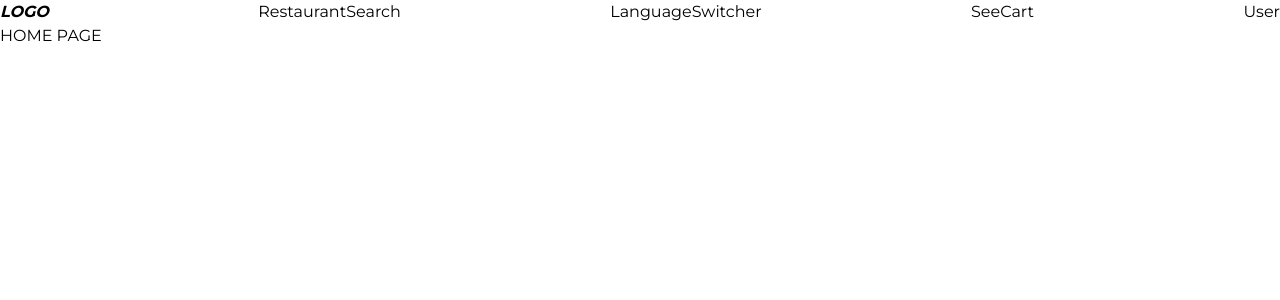
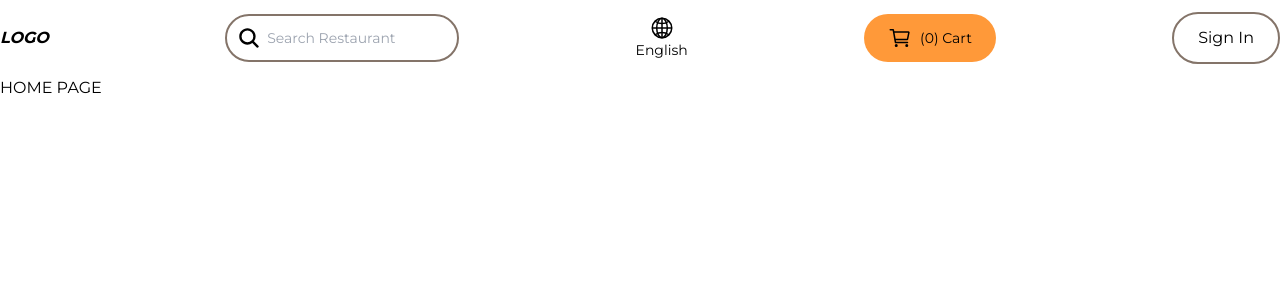
Before and after one commit to GeoLine02/home-chef-front, a Next.js app: page / in a window 1280 px wide. Shown: the top 300 px of the page. Built offline with nearby package versions, Linux system fonts and the light colour scheme.

Commit message:
add header component UIs without functionality

```diff
--- a/src/components/cart/SeeCartBtn.tsx
+++ b/src/components/cart/SeeCartBtn.tsx
@@ -1,4 +1,15 @@
+import { IoCartOutline } from "react-icons/io5";
+
 export default function SeeCartBtn() {
-  // return cart opener button with item quantity number
-  return <div>SeeCart</div>;
+  return (
+    <button
+      type="button"
+      className="flex justify-center items-center gap-2 bg-customOrange rounded-full px-6 py-3"
+    >
+      <IoCartOutline size={24} />
+      <h1 className="text-sm">
+        <span>(0)</span> Cart
+      </h1>
+    </button>
+  );
 }
--- a/src/components/header/Header.tsx
+++ b/src/components/header/Header.tsx
@@ -6,7 +6,7 @@ import User from "./User";
 
 export default function Header() {
   return (
-    <header className="w-full bg-mainColor flex justify-between items-center">
+    <header className="w-full bg-mainColor flex justify-between items-center py-3">
       <Logo />
       <RestaurantSearch />
       <LanguageSwitcher />
--- a/src/components/header/User.tsx
+++ b/src/components/header/User.tsx
@@ -1,5 +1,11 @@
+import LoginBtn from "../shared/LoginBtn";
+
 export default function User() {
   // return different component depending on the login state
   // LoginBTn or UserProfile
-  return <div>User</div>;
+  return (
+    <div>
+      <LoginBtn />
+    </div>
+  );
 }
--- a/src/components/shared/LoginBtn.tsx
+++ b/src/components/shared/LoginBtn.tsx
@@ -1,3 +1,10 @@
 export default function LoginBtn() {
-  return <div>LoginBtn</div>;
+  return (
+    <button
+      type="button"
+      className="flex justify-center items-center gap-2 border-2 border-outlineColor rounded-full px-6 py-3"
+    >
+      Sign In
+    </button>
+  );
 }
--- a/src/components/shared/language_switcher/LanguageSwitcher.tsx
+++ b/src/components/shared/language_switcher/LanguageSwitcher.tsx
@@ -1,4 +1,10 @@
+import { IoGlobeOutline } from "react-icons/io5";
+
 export default function LanguageSwitcher() {
-  // return language switcher button
-  return <div>LanguageSwitcher</div>;
+  return (
+    <div className="flex flex-col justify-center items-center">
+      <IoGlobeOutline size={24} />
+      <p className="text-sm">English</p>
+    </div>
+  );
 }
--- a/src/components/shared/restaurant_search_bar/RestaurantSearch.tsx
+++ b/src/components/shared/restaurant_search_bar/RestaurantSearch.tsx
@@ -1,4 +1,17 @@
+import { IoSearch } from "react-icons/io5";
+
 export default function RestaurantSearch() {
-  // return search input component which retrieves restaurants
-  return <div>RestaurantSearch</div>;
+  return (
+    <div className="relative">
+      <IoSearch
+        size={24}
+        className="absolute top-1/2 left-3 transform -translate-y-1/2"
+      />
+      <input
+        type="search"
+        placeholder="Search Restaurant"
+        className="w-fit text-sm pl-10 pr-5 py-3 border-2 rounded-full border-outlineColor focus:outline-none"
+      />
+    </div>
+  );
 }
--- a/tailwind.config.ts
+++ b/tailwind.config.ts
@@ -10,6 +10,8 @@ const config: Config = {
     extend: {
       colors: {
         mainColor: "#FFFFFF",
+        outlineColor: "#847469",
+        customOrange: "#FF9939"
       },
     },
   },
```
Also changed, not shown: package.json (+5 -4 lines), 1 other file (tests, documents, lock files or other folders).
